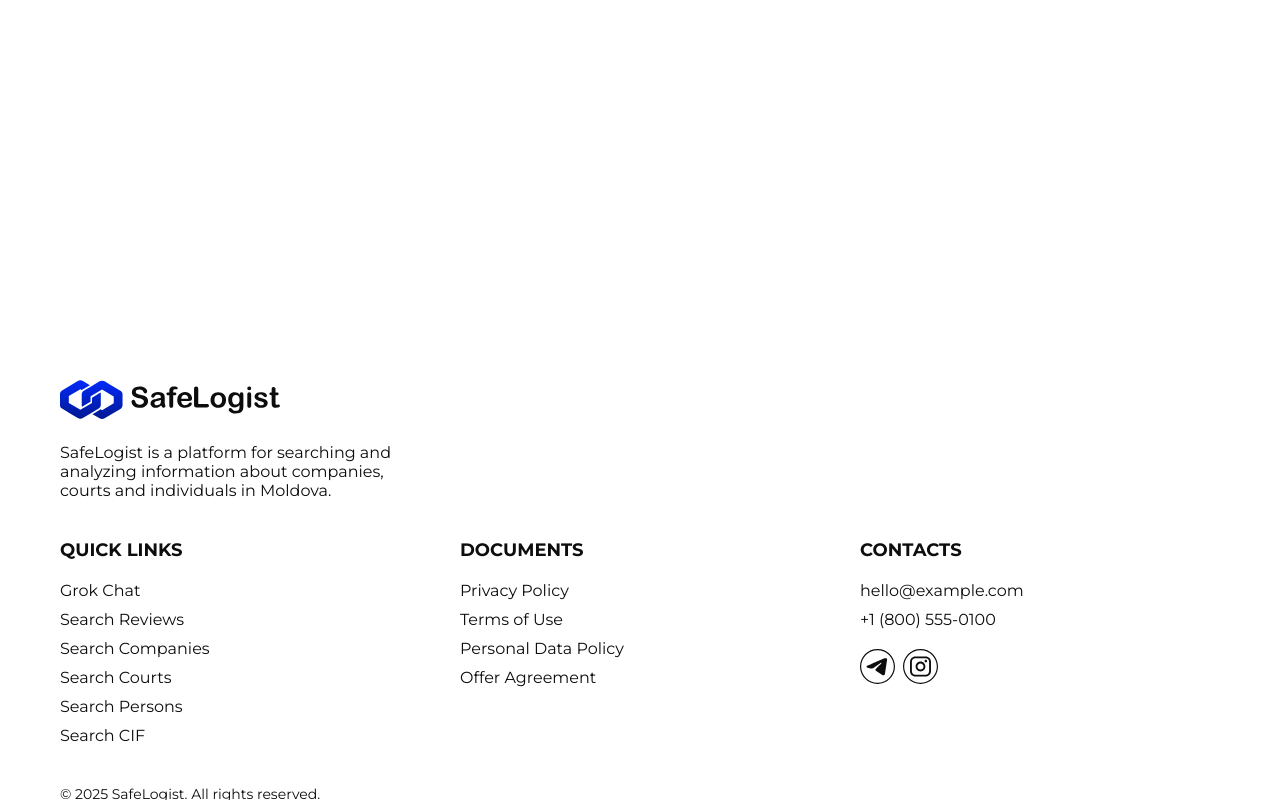
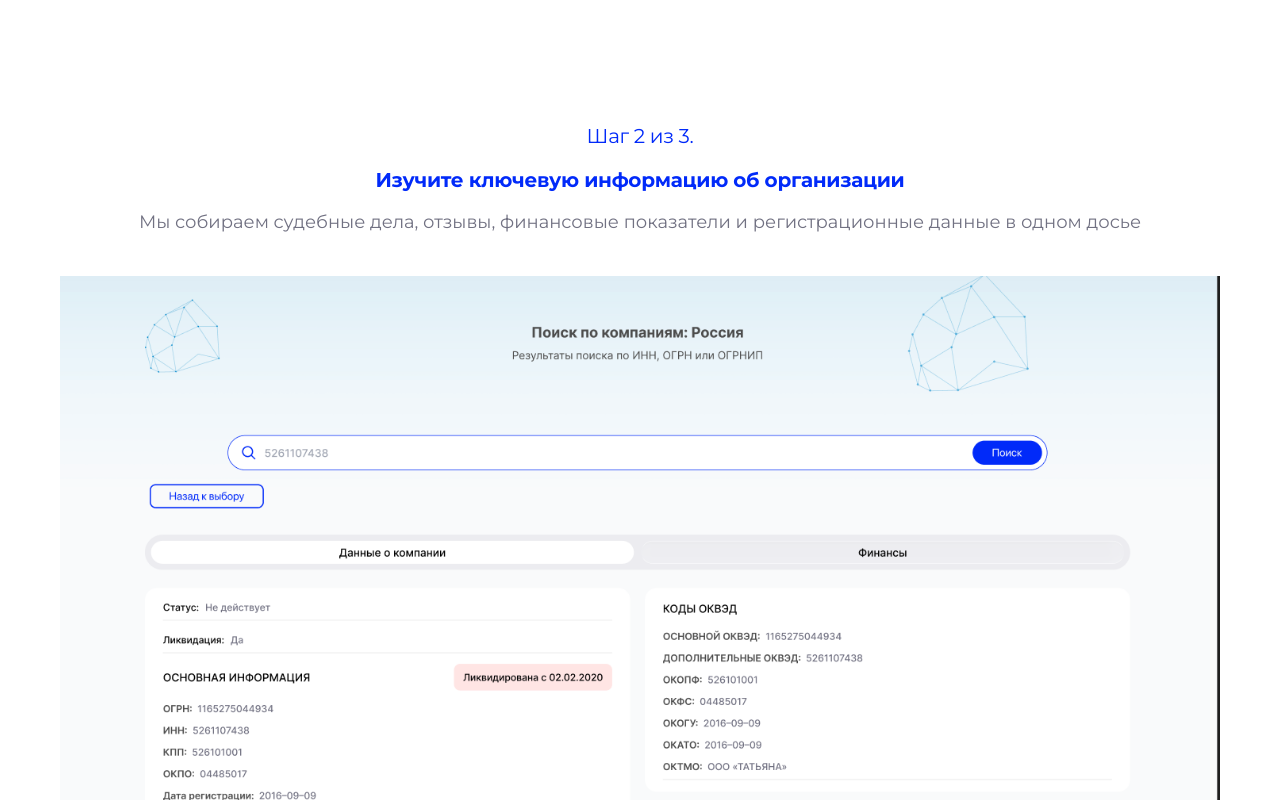
Before and after one commit to AAAlex2001/safelogist, a Next.js app in the folder frontend/: page /en/landing in a window 1280 px wide. Shown: the part 2040-2840 px from the top of the page. Built offline with nearby package versions, Linux system fonts and the light colour scheme; no server answers.

Commit message:
правки

```diff
--- a/frontend/src/app/[locale]/landing/steps/Steps.module.scss
+++ b/frontend/src/app/[locale]/landing/steps/Steps.module.scss
@@ -33,7 +33,16 @@
   text-align: center;
   gap: 12px;
   width: 100%;
-  @media (min-width: 768px) {
-    gap: 24px;
-  }
 }
+
+.stepImage {
+  border-radius: 20px;
+  margin-top: 28px;
+}
+
+.stepImage img {
+  width: 100%;
+  height: 100%;
+  object-fit: cover;
+  display: block;
+}
--- a/frontend/src/app/[locale]/landing/steps/Steps.tsx
+++ b/frontend/src/app/[locale]/landing/steps/Steps.tsx
@@ -1,4 +1,5 @@
 import React from "react";
+import Image from "next/image";
 import { Typography } from "@/components/Typography";
 import styles from "./Steps.module.scss";
 import { SearchBar} from "@/components/SearchBar";
@@ -22,13 +23,13 @@ export function Steps() {
           brown={true}
         />
       </div>
-      <div className={styles.stepsContainer}>
         <div className={styles.step}>
             <Typography
                 as="h3"
                 size={20}
                 desktopSize={20}
                 blue={true}
+                weight={"normal"}
                 text="Шаг 1 из 3."
             />
             <Typography
@@ -48,6 +49,36 @@ export function Steps() {
                 disabled={true}
             />
         </div>
+        <div className={styles.step}>
+            <Typography
+                as="h3"
+                size={20}
+                desktopSize={20}
+                blue={true}
+                weight={"normal"}
+                text="Шаг 2 из 3."
+            />
+            <Typography
+                as="h1"
+                size={20}
+                desktopSize={20}
+                blue={true}
+                text="Изучите ключевую информацию об организации"
+            />
+            <Typography
+                as="h2"
+                size={18}
+                desktopSize={18}
+                text="Мы собираем судебные дела, отзывы, финансовые показатели и регистрационные данные в одном досье"
+            />
+            <div className={styles.stepImage}>
+              <Image
+                src="/step.png"
+                alt="Иллюстрация шага 2"
+                width={340}
+                height={200}
+              />
+            </div>
       </div>
     </section>
   );
--- a/frontend/src/components/Typography/Typography.module.scss
+++ b/frontend/src/components/Typography/Typography.module.scss
@@ -4,7 +4,7 @@
   letter-spacing: -0.015em;
   color: var(--text-primary);
   margin: 0;
-  font-size: var(--typo-size, 28px);
+  font-size: var(--typo-size);
   line-height: 35px;
 }
 
@@ -13,7 +13,7 @@
   font-weight: 400;
   color: var(--text-secondary);
   margin: 0;
-  font-size: var(--typo-size, 20px);
+  font-size: var(--typo-size);
   line-height: 28px;
 }
 
```
Also changed, not shown: frontend/public/step.png (added).
